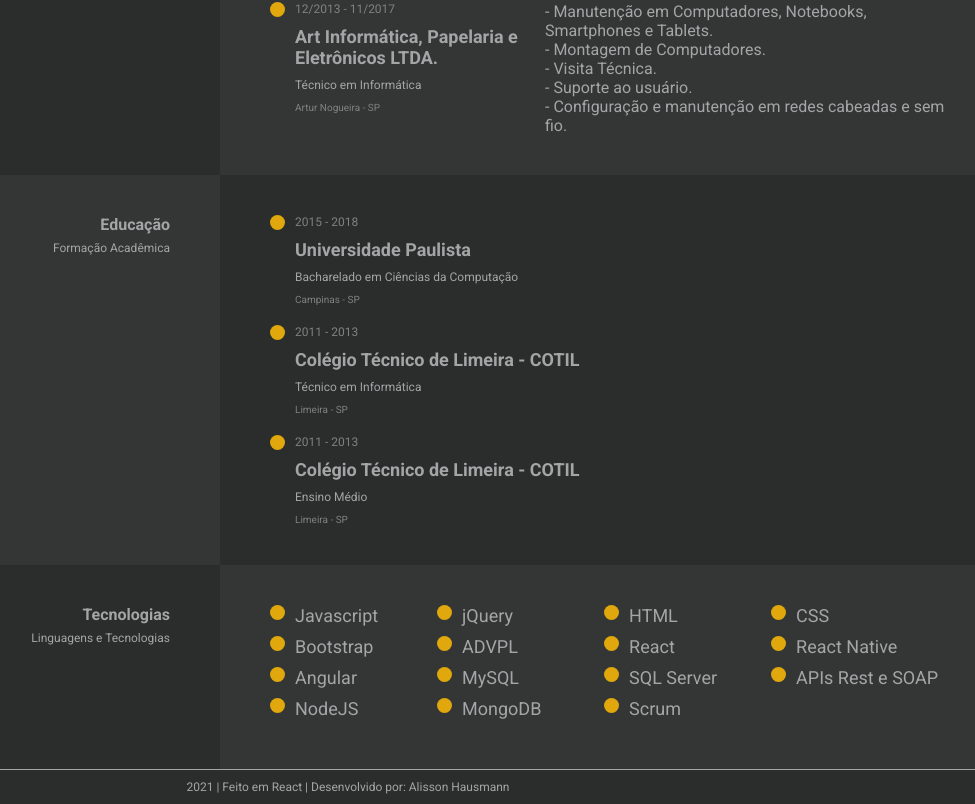
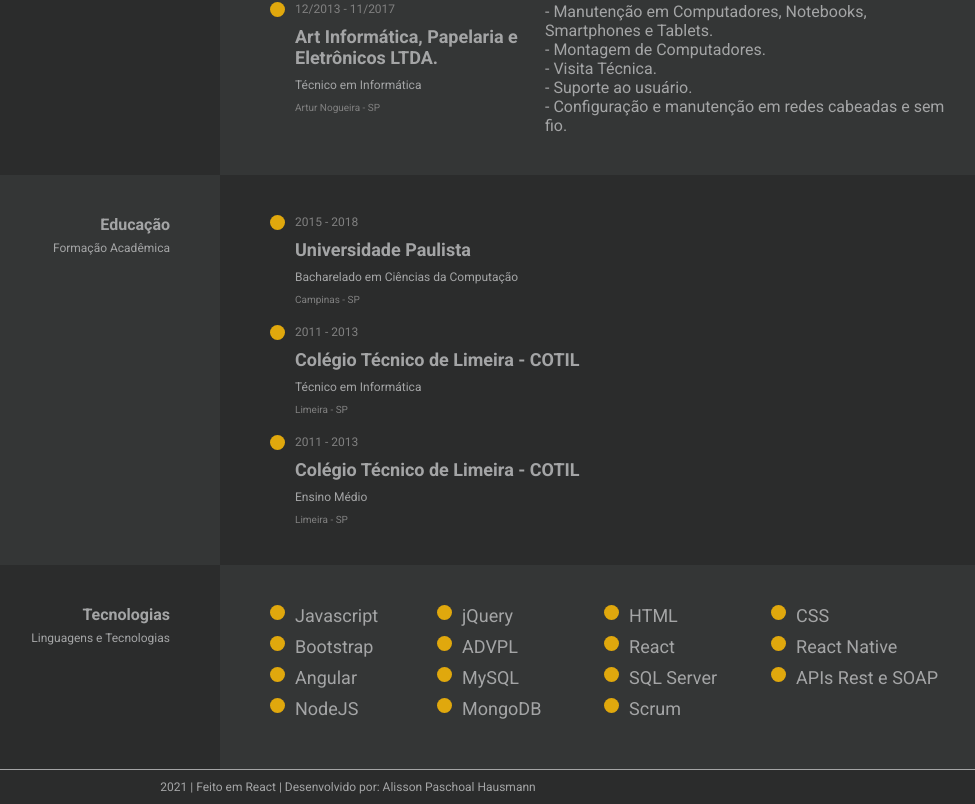
Before and after one commit to alissonph/alissonph.github.io, a React (Create React App) app: page / in a window 1280 px wide. Shown: the part 1656-2460 px from the top of the page, without its empty margins (292-1267 px from the left). Built offline with nearby package versions, Linux system fonts and the light colour scheme.

Commit message:
Teste deploy automatico

```diff
--- a/src/components/Page/index.js
+++ b/src/components/Page/index.js
@@ -143,7 +143,7 @@ export default function Page({ toggleTheme }) {
       </Section>
       <Footer>
         <p>
-          2021 | Feito em React | Desenvolvido por: Alisson Hausmann
+          2021 | Feito em React | Desenvolvido por: Alisson Paschoal Hausmann
         </p>
       </Footer>
     </Container>
```
